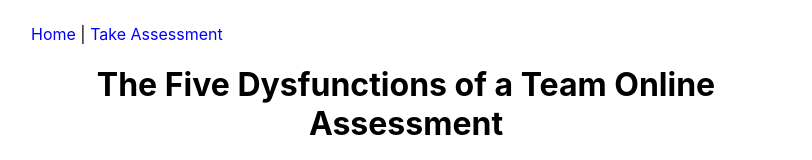
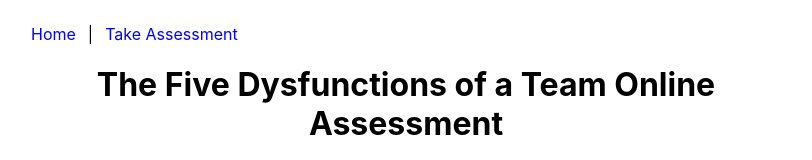
Before and after one commit to alonso-cadenas/team-dysfunctions-assessment, a Next.js app: page /assessment in a window 1280 px wide. Shown: the top 160 px of the page, without its empty margins (234-1046 px from the left). Built offline with nearby package versions, Linux system fonts and the light colour scheme; no server answers.

Commit message:
Style nav.

```diff
--- a/components/layout.js
+++ b/components/layout.js
@@ -20,11 +20,11 @@
             <header>
                 <nav>
                     <Link href='/' as={process.env.BACKEND_URL + '/'}>
-                        Home
+                        <a>Home</a>
                     </Link>
-                    {' | '}
+                    <span className='navSeparator'>|</span>
                     <Link href={'/assessment'} as={process.env.BACKEND_URL + '/assessment'}>
-                        Take Assessment
+                        <a>Take Assessment</a>
                     </Link>
                 </nav>
             </header>
--- a/styles.css
+++ b/styles.css
@@ -48,3 +48,7 @@
 .cancelButton:hover {
     background-color: lightgray;
 }
+
+.navSeparator {
+    margin: 0 0.75rem;
+}
```
